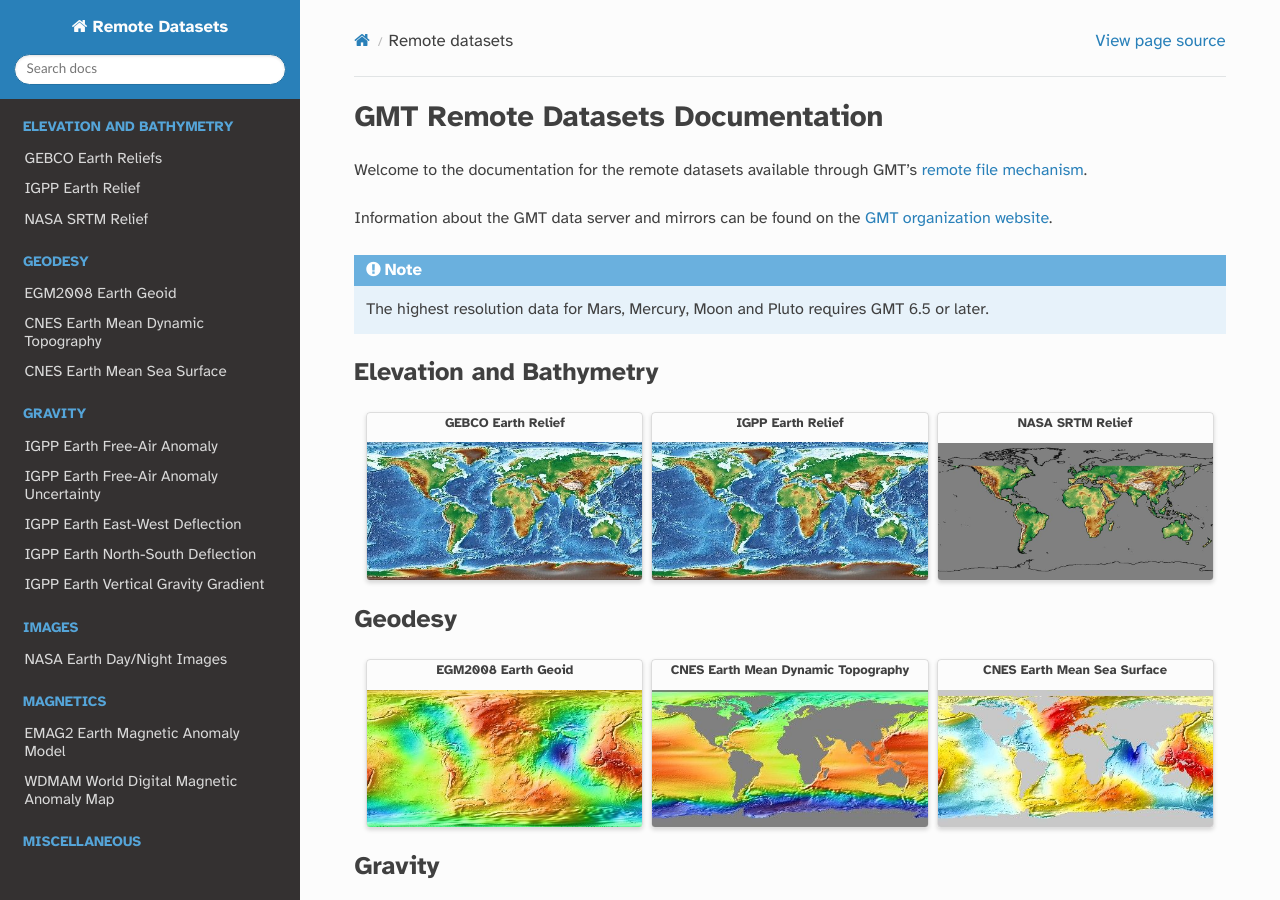
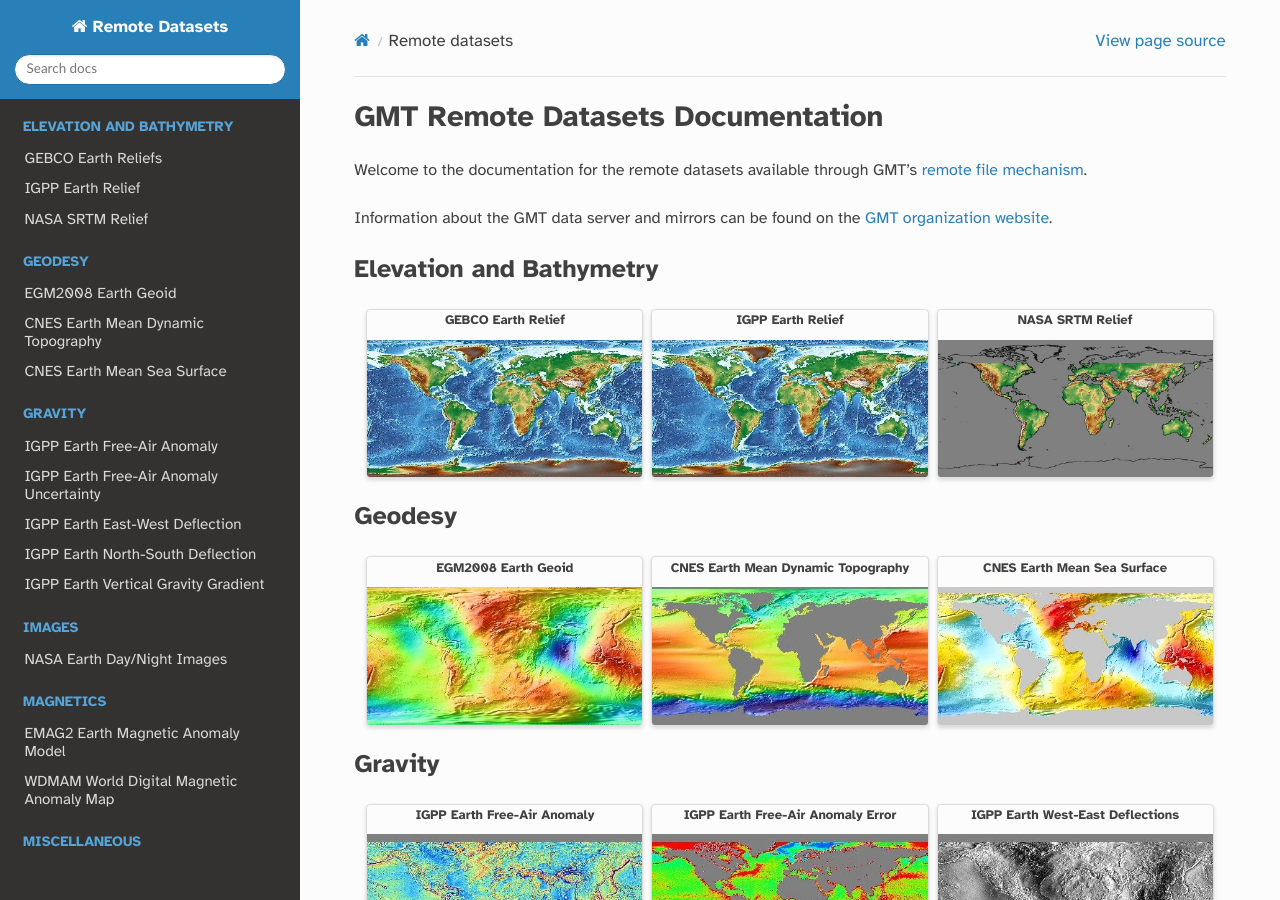
Before and after one commit to GenericMappingTools/remote-datasets, a Sphinx documentation site: the page built from docs/index.rst, in a window 1280 px wide and 900 px high. Built offline with Sphinx 7.4.7 and the Read the Docs theme 3.1.0, drawn with Linux system fonts in a browser that asks for light colours; some of the changed text lies outside the part shown.

Commit message:
Move note to section of other celestial bodies

```diff
--- a/docs/index.rst
+++ b/docs/index.rst
@@ -8,10 +8,6 @@
 
 Information about the GMT data server and mirrors can be found on the
 `GMT organization website <https://www.generic-mapping-tools.org/mirrors/>`_.
-
-.. note::
-
-   The highest resolution data for Mars, Mercury, Moon and Pluto requires GMT 6.5 or later.
 
 Elevation and Bathymetry
 ~~~~~~~~~~~~~~~~~~~~~~~~
```
Also changed, not shown: other parts of docs/index.rst (+5 -0 lines).
